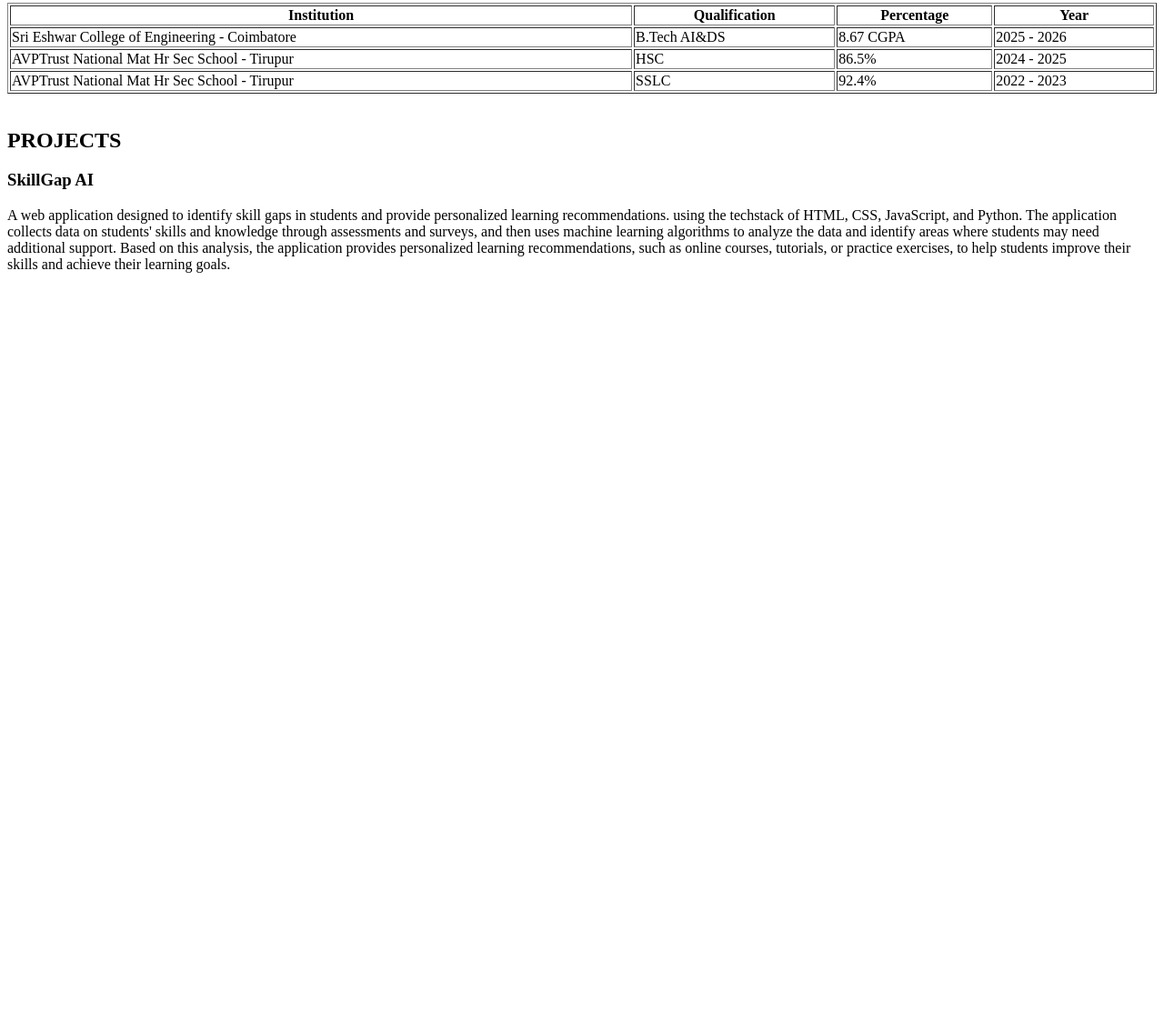
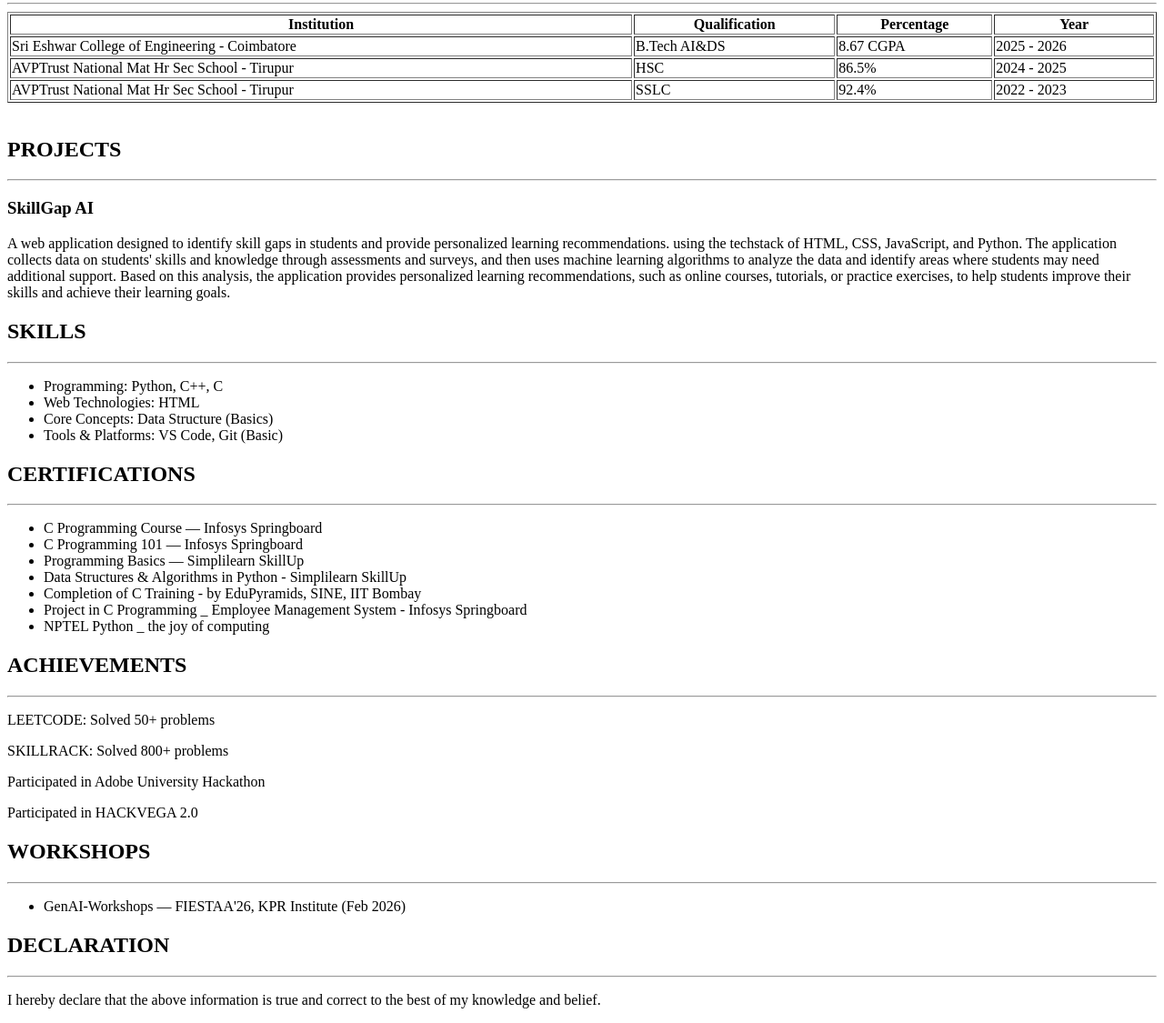
Before and after one commit to JANANI-A-S/internship-day1, a plain HTML site: page index.html in a window 1280 px wide. Shown: the part 277-1402 px from the top of the page at 91% size. Before the commit the page ends 800 px from the top, so only its background shows below. Drawn offline with Linux system fonts and the light colour scheme.

Commit message:
updated file

```diff
--- a/index.html
+++ b/index.html
@@ -13,6 +13,7 @@
     <p>jananiasha57@gmail.com</p>
     <p>6385739682</p></right><br>
     <h2>EDUCATION</h2>
+    <hr class="line">
         <table border="1" width="100%">
             <tr>
                 <th>Institution</th>
@@ -38,11 +39,75 @@
                 <td>92.4%</td>
                 <td>2022 - 2023</td>
         </table><br>
+
        <h2>PROJECTS</h2>
+       <hr class="line">
           <h3>SkillGap AI</h3>
              <P> A web application designed to identify skill gaps in students and provide personalized learning recommendations.
                 using the techstack of HTML, CSS, JavaScript, and Python. The application collects data on students' skills and knowledge through assessments and surveys, and then uses machine learning algorithms to analyze the data and identify areas where students may need additional support. Based on this analysis, the application provides personalized learning recommendations, such as online courses, tutorials, or practice exercises, to help students improve their skills and achieve their learning goals.
              </P>
+      <!-- SKILLS -->
+    <div class="section">
+        <div class="section-title"><h2>SKILLS</h2></div>
+        <hr class="line">
+
+        <ul>
+            <li>Programming: Python, C++, C</li>
+            <li>Web Technologies: HTML</li>
+            <li>Core Concepts: Data Structure (Basics)</li>
+            <li>Tools & Platforms: VS Code, Git (Basic)</li>
+        </ul>
+    </div>
+
+    <!-- CERTIFICATIONS -->
+    <div class="section">
+        <div class="section-title"><h2>CERTIFICATIONS</h2></div>
+        <hr class="line">
+
+        <ul>
+            <li>C Programming Course — Infosys Springboard</li>
+            <li>C Programming 101 — Infosys Springboard</li>
+            <li>Programming Basics — Simplilearn SkillUp</li>
+            <li>Data Structures & Algorithms in Python - Simplilearn SkillUp</li>
+            <li>Completion of C Training - by EduPyramids, SINE, IIT Bombay</li>
+            <li>Project in C Programming _ Employee Management System - Infosys Springboard</li>
+            <li>NPTEL Python _ the joy of computing</li>
+        </ul>
+    </div>
+
+    <!-- ACHIEVEMENTS -->
+    <div class="section achievements">
+        <div class="section-title"><h2>ACHIEVEMENTS</h2></div>
+        <hr class="line">
+
+        <p>LEETCODE: Solved 50+ problems</p>
+        <p>SKILLRACK: Solved 800+ problems</p>
+        <p>Participated in Adobe University Hackathon</p>
+        <p>Participated in HACKVEGA 2.0</p>
+    </div>
+
+    <!-- WORKSHOPS -->
+    <div class="section">
+        <div class="section-title"><h2>WORKSHOPS</h2></div>
+        <hr class="line">
+
+        <ul>
+            <li>GenAI-Workshops — FIESTAA'26, KPR Institute (Feb 2026)</li>
+        </ul>
+    </div>
+
+    <!-- DECLARATION -->
+    <div class="section declaration">
+        <div class="section-title"><h2>DECLARATION</h2></div>
+        <hr class="line">
+
+        <p>
+            I hereby declare that the above information is true and
+            correct to the best of my knowledge and belief.
+        </p>
+    </div>
+
+</div>
 
 
 
```
